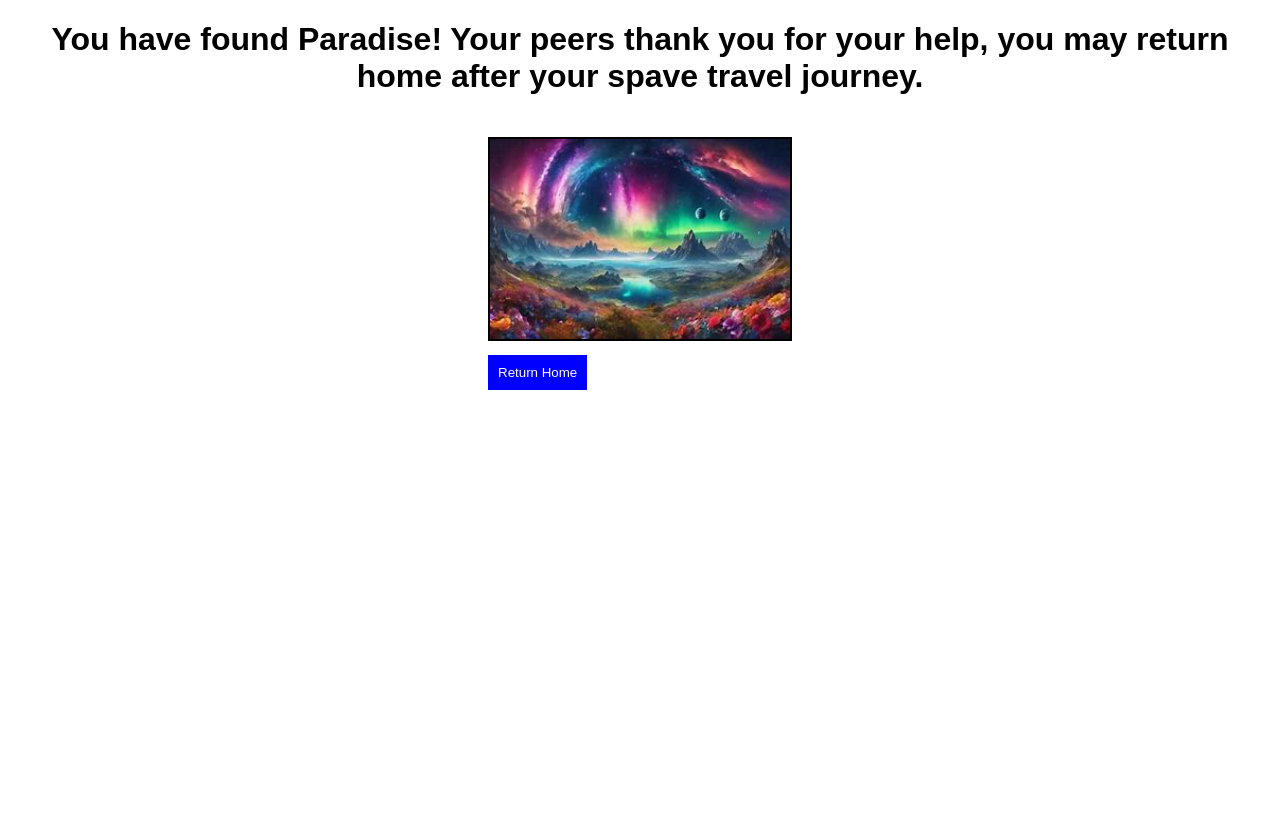
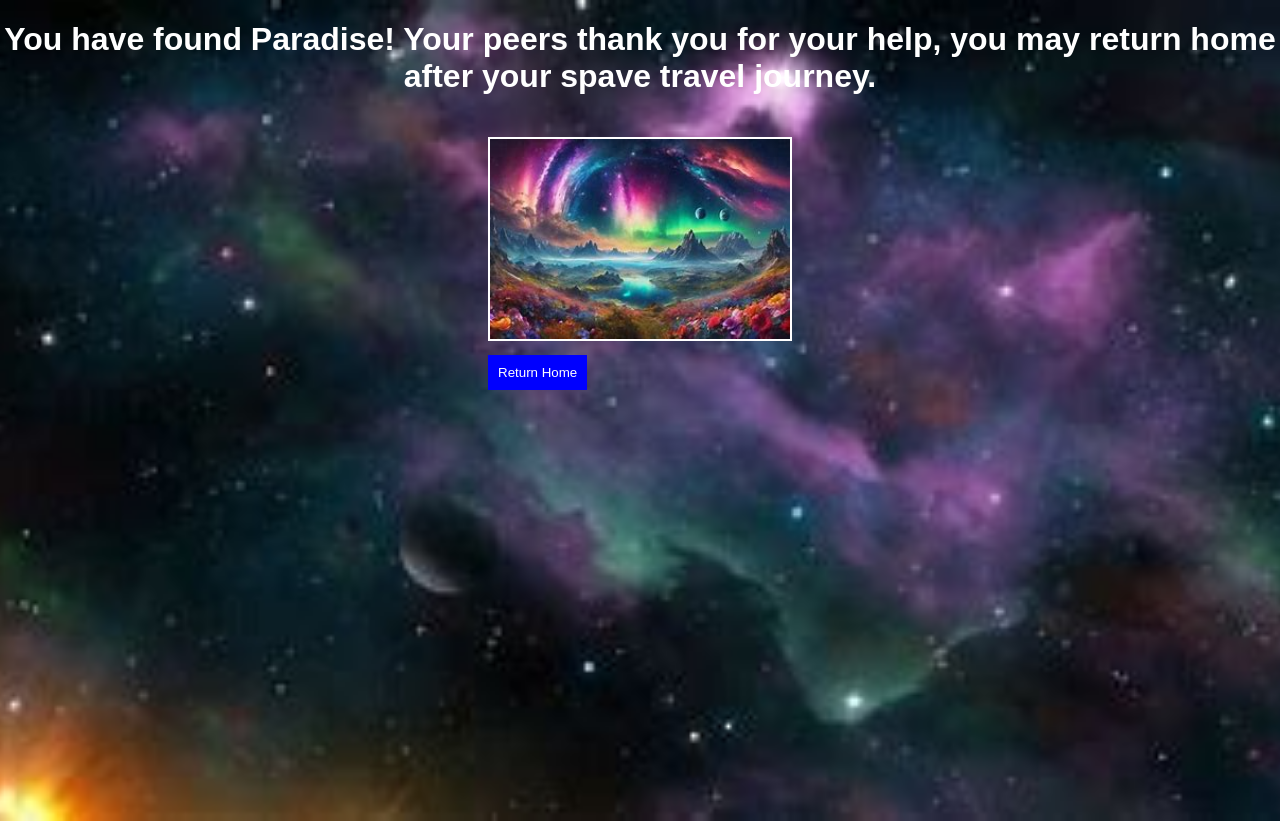
Before and after one commit to InnesD-Napier/Web-Tech, a plain HTML site: page Final Page.html in a window 1280 px wide. Before the commit the page ends 800 px from the top, so only its background shows below. Drawn offline with Linux system fonts and the light colour scheme.

Commit message:
Update Final page

```diff
--- a/Final Page.html
+++ b/Final Page.html
@@ -2,34 +2,7 @@
 <html lang="en">
 <head>
 <title>Congrats!</title>
-<style>
-        body {
-            text-align: center;
-            font-family: Arial, sans-serif;
-        }
-        .container {
-            display: flex;
-            justify-content: center;
-            margin-top: 20px;
-        }
-        .choice {
-            margin: 20px;
-        }
-        .choice img {
-            width: 300px;
-            height: 200px;
-            cursor: pointer;
-            border: 2px solid black;
-        }
-        .choice button {
-            display: block;
-            margin-top: 10px;
-            padding: 10px;
-            background-color: blue;
-            color: white;
-            border: none;
-                 }
-</style>
+<link rel="stylesheet" href="IDStyles.css">
 </head>
 <body>
 <h1>You have found Paradise! Your peers thank you for your help, you may return home after your spave travel journey.</h1>
```
